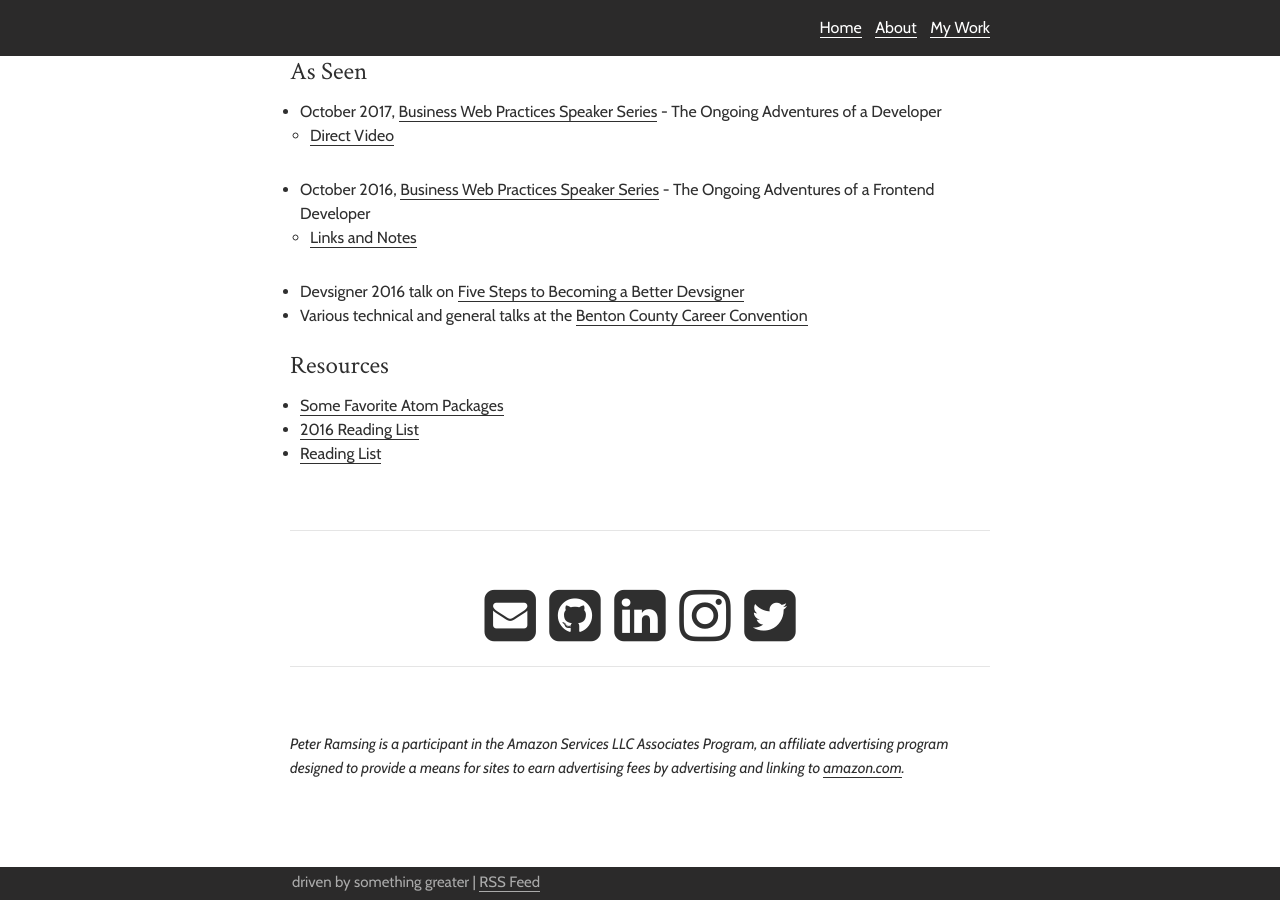
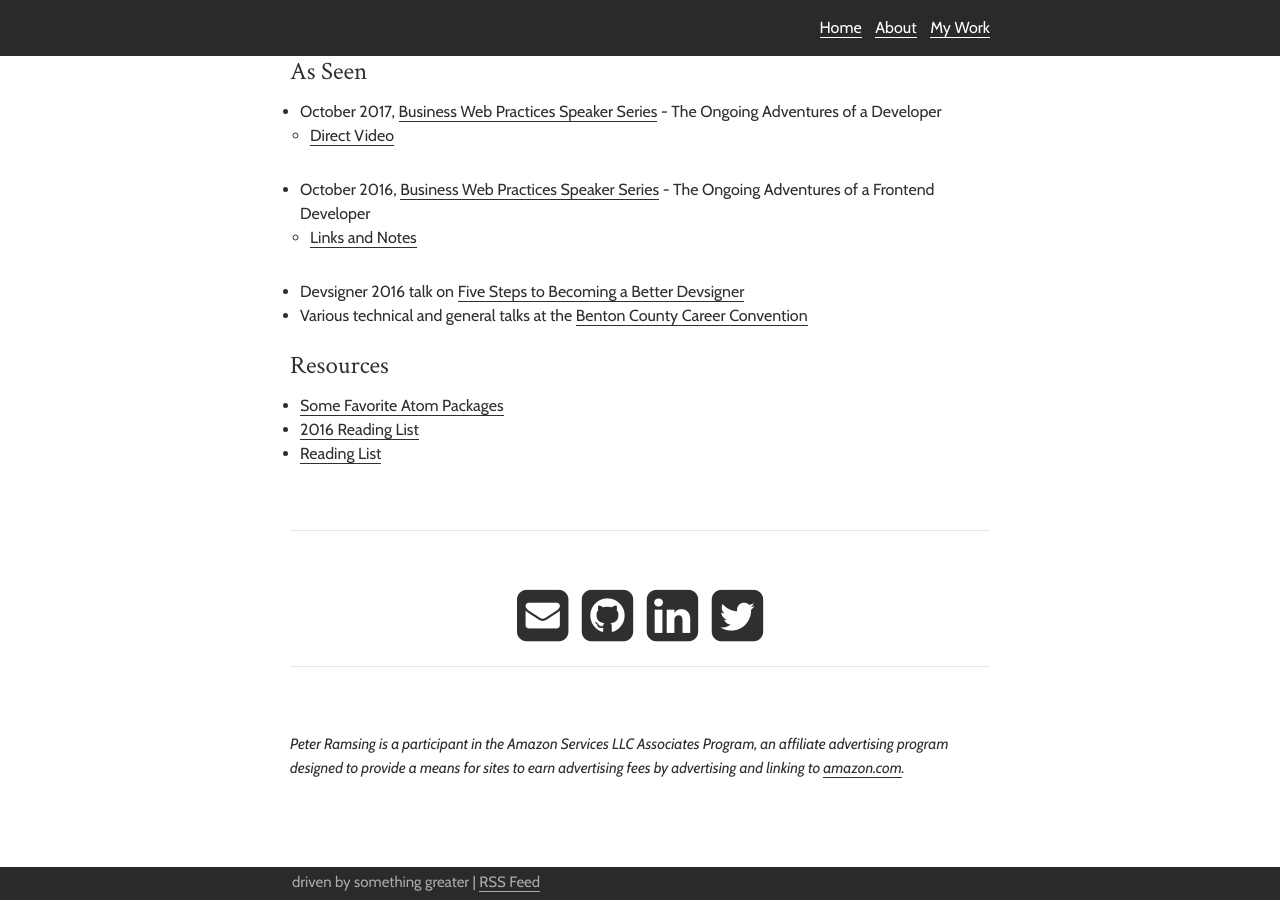
Before and after one commit to peterramsing/personal-site, a Jekyll site: the page built from about.md, in a window 1280 px wide and 900 px high, scrolled down 1695 px. Built offline with Jekyll 4.4.1, drawn with Linux system fonts in a browser that asks for light colours; nearby versions of some CDN libraries.

Commit message:
Got rid of Instagram

```diff
--- a/about.md
+++ b/about.md
@@ -85,7 +85,6 @@ Peter offers a unique skillset with experience maintaining the largest CSS grid
 	<a href="mailto:hi@peterramsing.com"><i class="fa fa-envelope-square"></i></a>
 	<a href="https://github.com/peterramsing"><i class="fa fa-github-square"></i></a>
 	<a href="https://linkedin.com/in/peterramsing"><i class="fa fa-linkedin-square"></i></a>
-	<a href="http://instagram.com/peterramsing"><i class="fa fa-instagram"></i></a>
 	<a href="https://twitter.com/peterramsing"><i class="fa fa-twitter-square"></i></a>
 </span>
 
```
